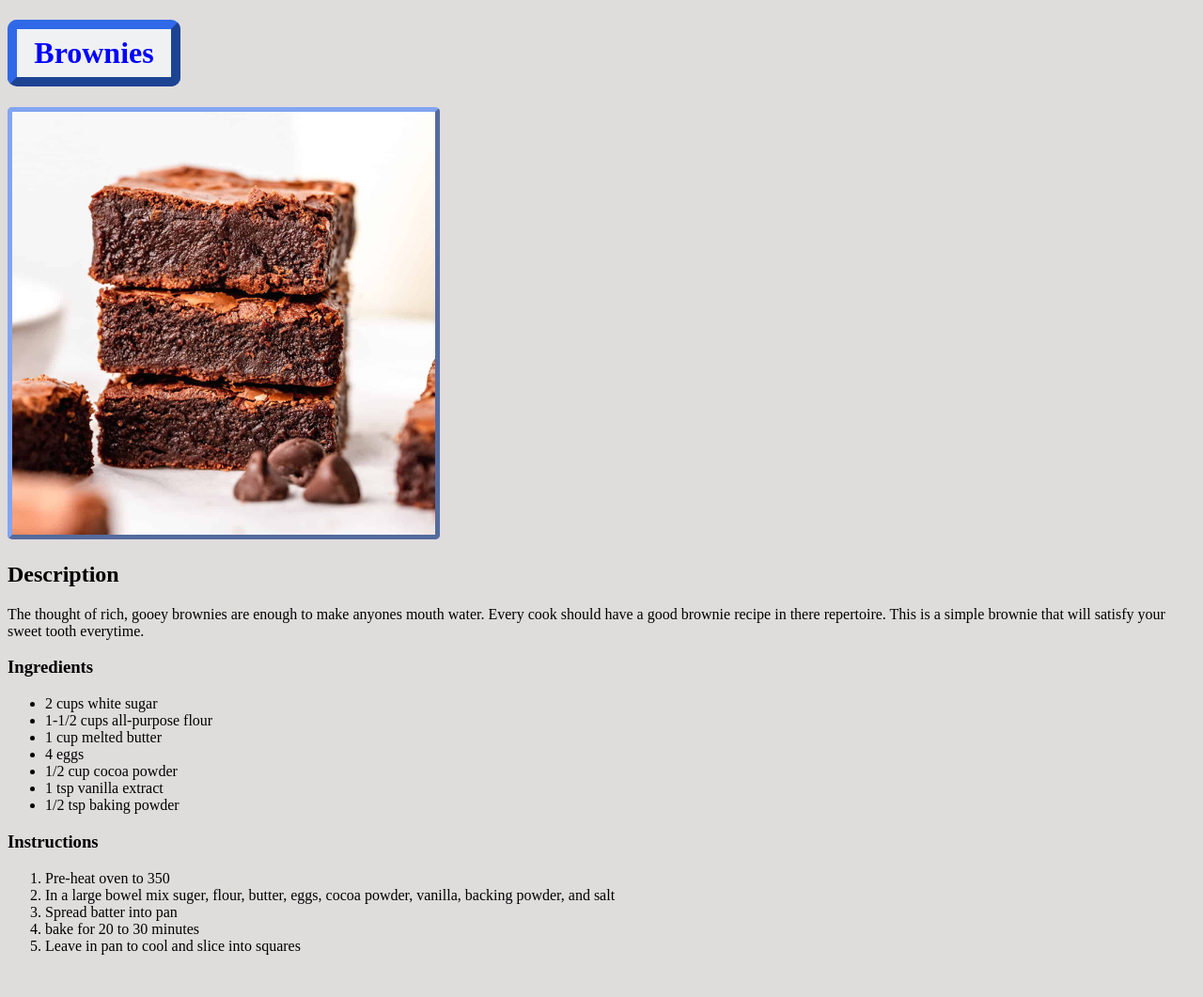
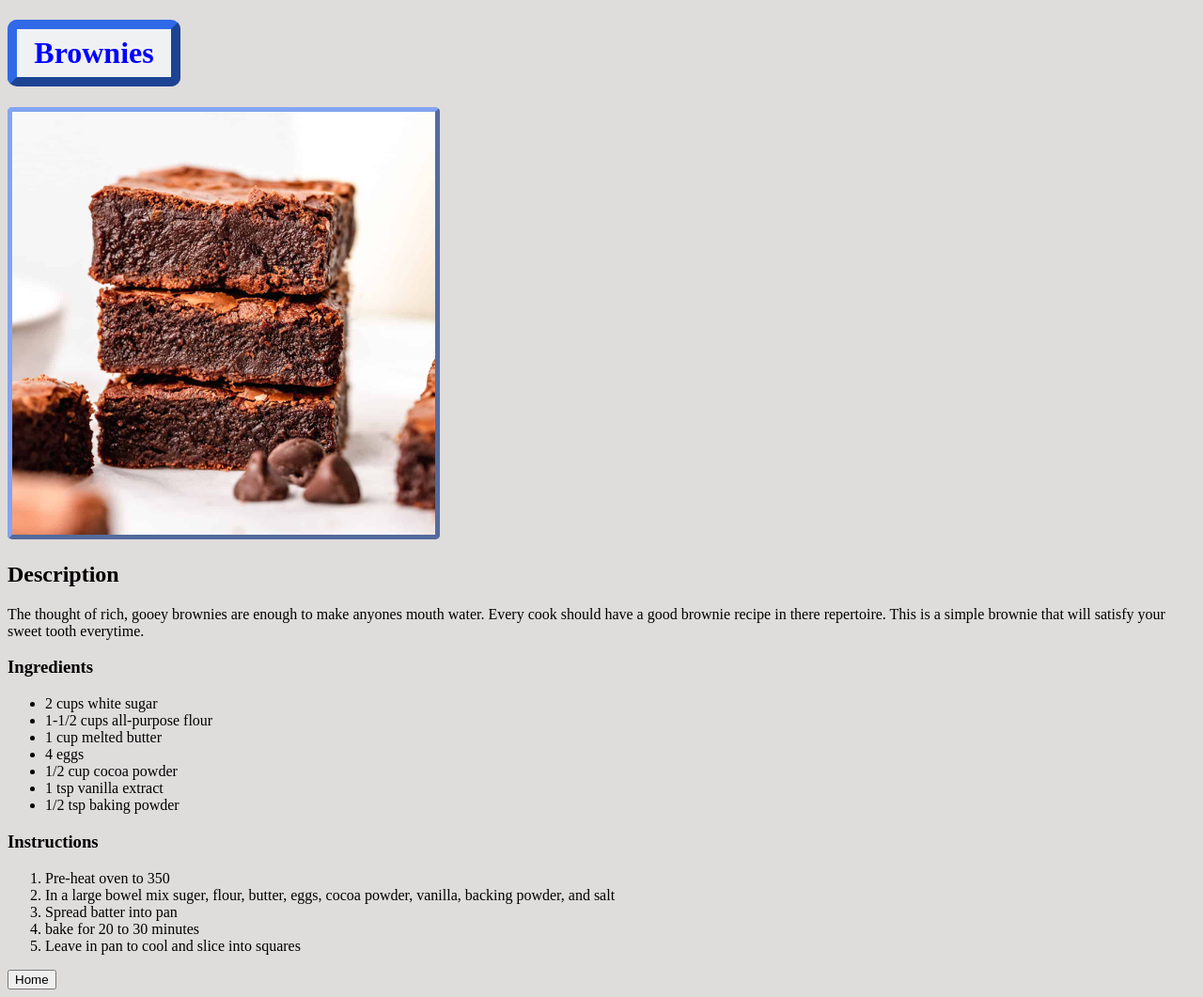
Before and after one commit to taspicknall/odin-recipes, a plain HTML site: page recipes/brownies.html in a window 1280 px wide. Shown: the whole page at 94% size. Before the commit the page ends 1032 px from the top, so only its background shows below. Drawn offline with Linux system fonts and the light colour scheme.

Commit message:
Add home buttons to recipe pages

```diff
--- a/recipes/brownies.html
+++ b/recipes/brownies.html
@@ -32,5 +32,6 @@
             <li>bake for 20 to 30 minutes</li>
             <li>Leave in pan to cool and slice into squares</li>
         </ol>
+        <a href="../index.html"><button>Home</button></a>
 </body>
 </html>
```
Also changed, not shown: recipes/banana-bread.html (+1 -0 lines), recipes/cookies.html (+1 -0 lines).
